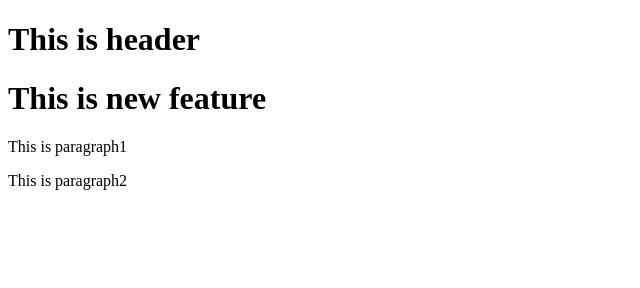
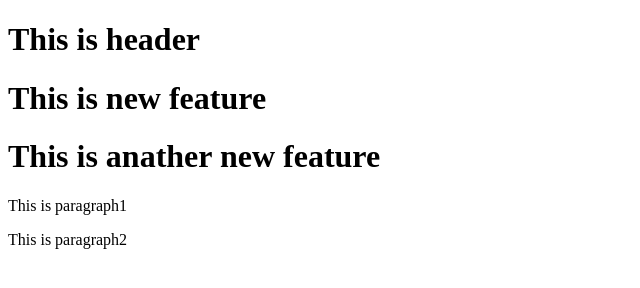
Before and after one commit to Aisaraphorn18/sample_git2, a plain HTML site: page index.html in a window 1280 px wide. Shown: the whole page, without its empty margins (0-640 px from the left). Drawn offline with Linux system fonts and the light colour scheme.

Commit message:
another new feature added

```diff
--- a/index.html
+++ b/index.html
@@ -1,9 +1,10 @@
 <!DOCTYPE HTML>
 <html lang="en">
-<head><title><Sample Git</title></head>
+<head><title>Sample Git</title></head>
 <body>
 <h1>This is header</h1>
 <h1>This is new feature</h1>
+<h1>This is anather new feature</h1>
 <p>This is paragraph1<p>
 <p>This is paragraph2</p2>
 </body>
```
